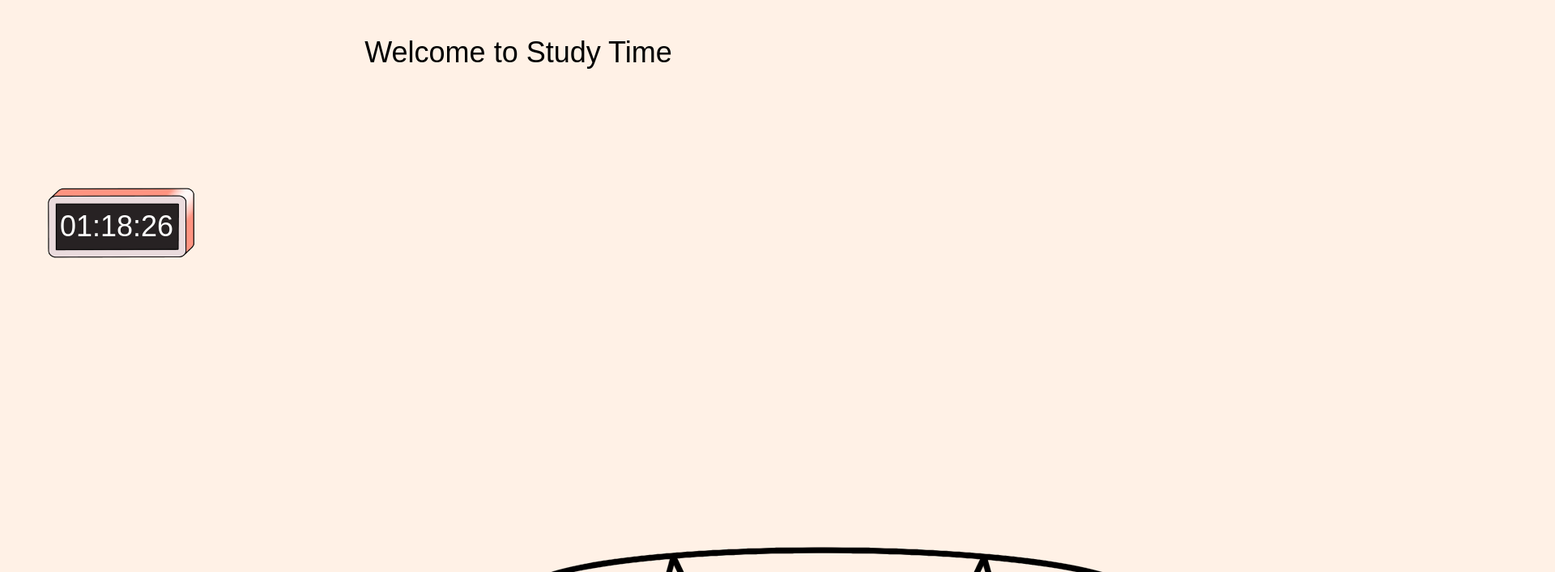
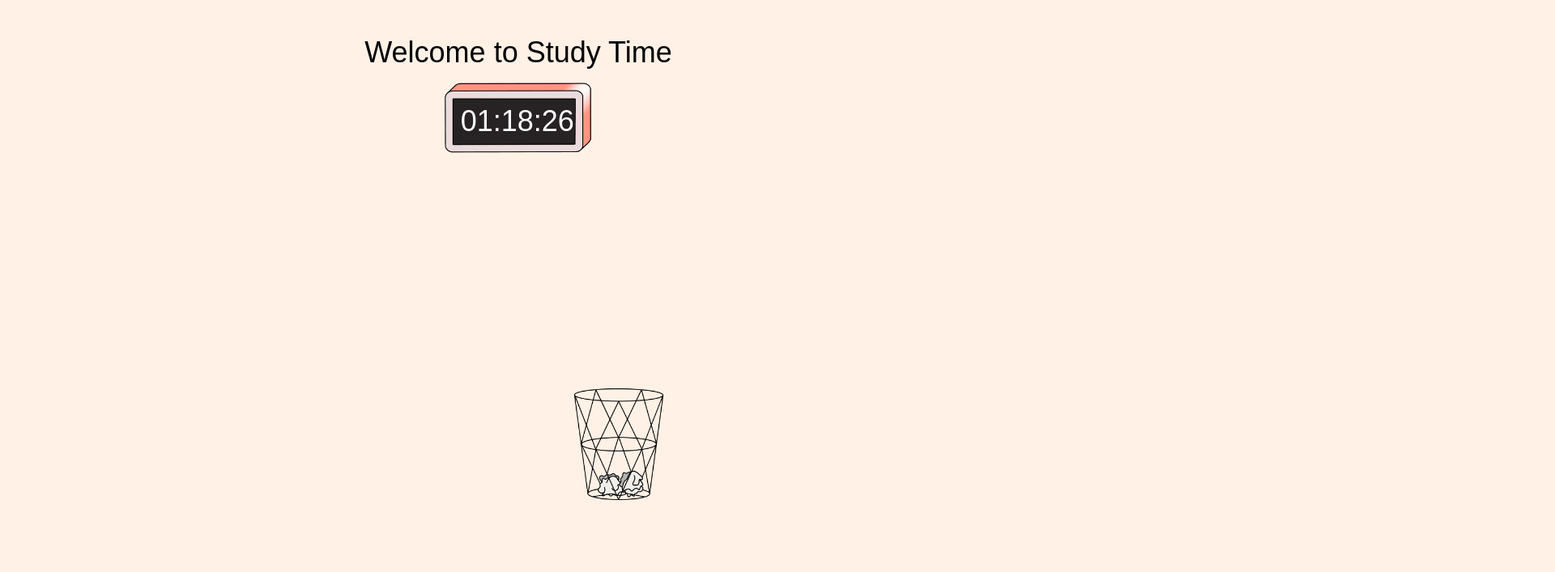
Before and after one commit to ycheuk/study-time, a plain HTML site: page index.html in a window 1280 px wide. Shown: the top 707 px of the page at 81% size, 1920 px wide, since content can reach past the window. Drawn offline with Linux system fonts and the light colour scheme; a web font is replaced by a local one.

Commit message:
centered clock with absolute

```diff
--- a/styles.css
+++ b/styles.css
@@ -18,22 +18,37 @@ h1 {
 }
 
 .clocks {
-  position: absolute;
+  position: relative;
   display: flex;
   justify-content: center;
-
+  margin-top: 20px;
 }
 
 .clock {
   width: 300px;
   height: auto;
+  position: absolute;
+  top: 50%;
+  left: 50%;
+  transform: translate(-50%, -50%);
 }
 
 .clock-overlay {
   color: white;
   position: absolute;
   top: 50%;
+  left: 49.9%;
+  transform: translate(-50%, -50%);
+  font-size: 36px;
+}
+
+.trash_area {
+  position: absolute;
+  top: 50%;
   left: 48%;
-  transform: translate(-50%, -50%);
-  font-size: 36px; /* Adjust font size as needed */
 }
+
+.trash_can {
+  width: 300px;
+  height: auto;
+}
```
